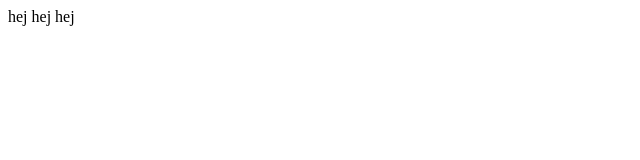
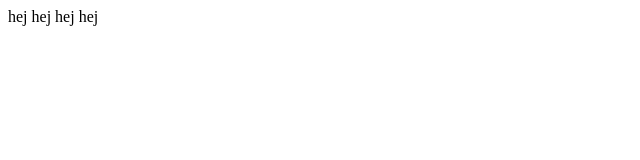
Before and after one commit to djuni/homepage, a website: page index.html in a window 1280 px wide. Shown: the full height of the page, 0-640 px from the left. Drawn offline with Linux system fonts and the light colour scheme.

Commit message:
nytt test

```diff
--- a/index.html
+++ b/index.html
@@ -5,5 +5,5 @@
         <meta http-equiv="X-UA-Compatible" content="IE=edge">
         <meta name="viewport" content="width=device-width, initial-scale=1">
     </head>
-    <body>hej hej hej</body>
+    <body>hej hej hej hej</body>
 </html>
```
